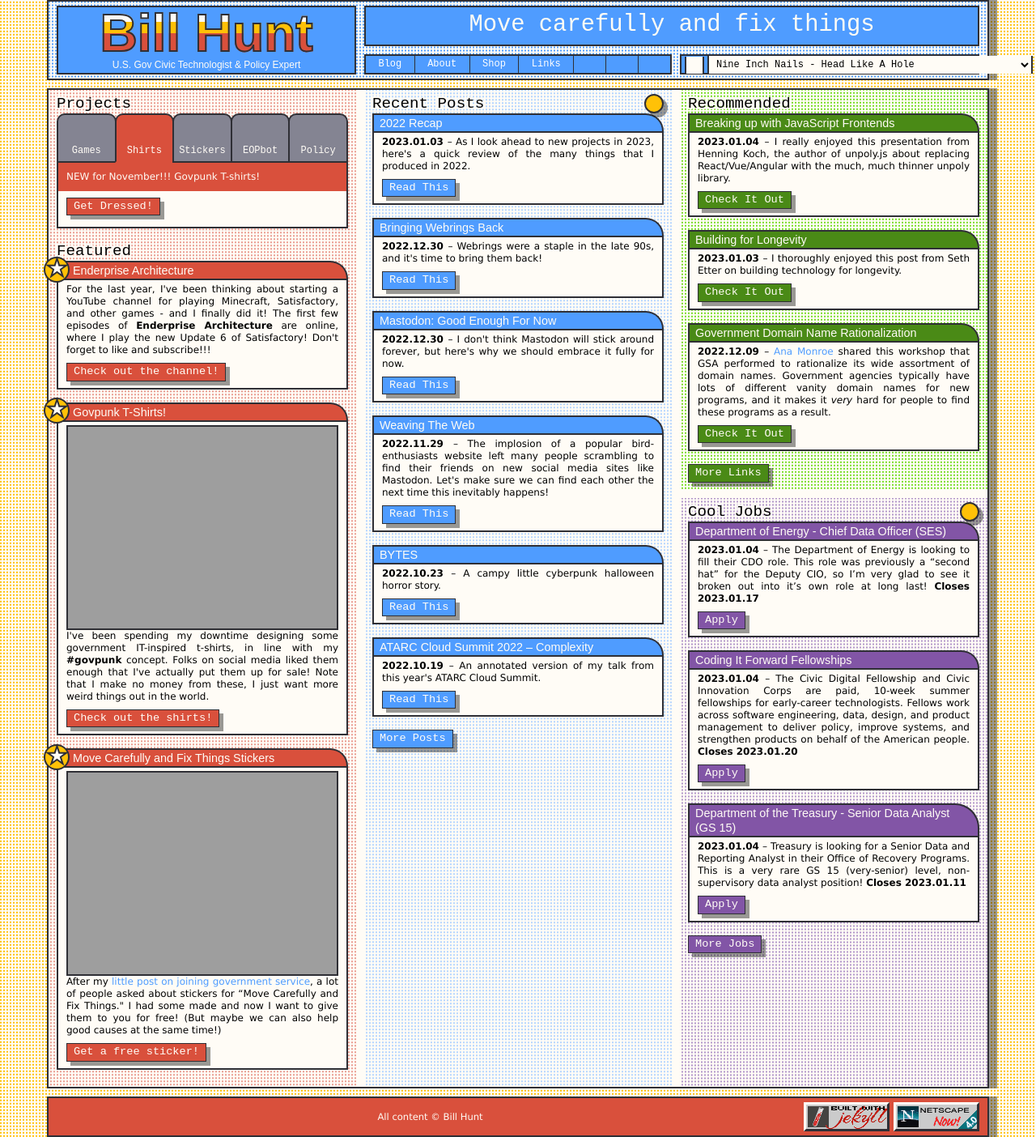
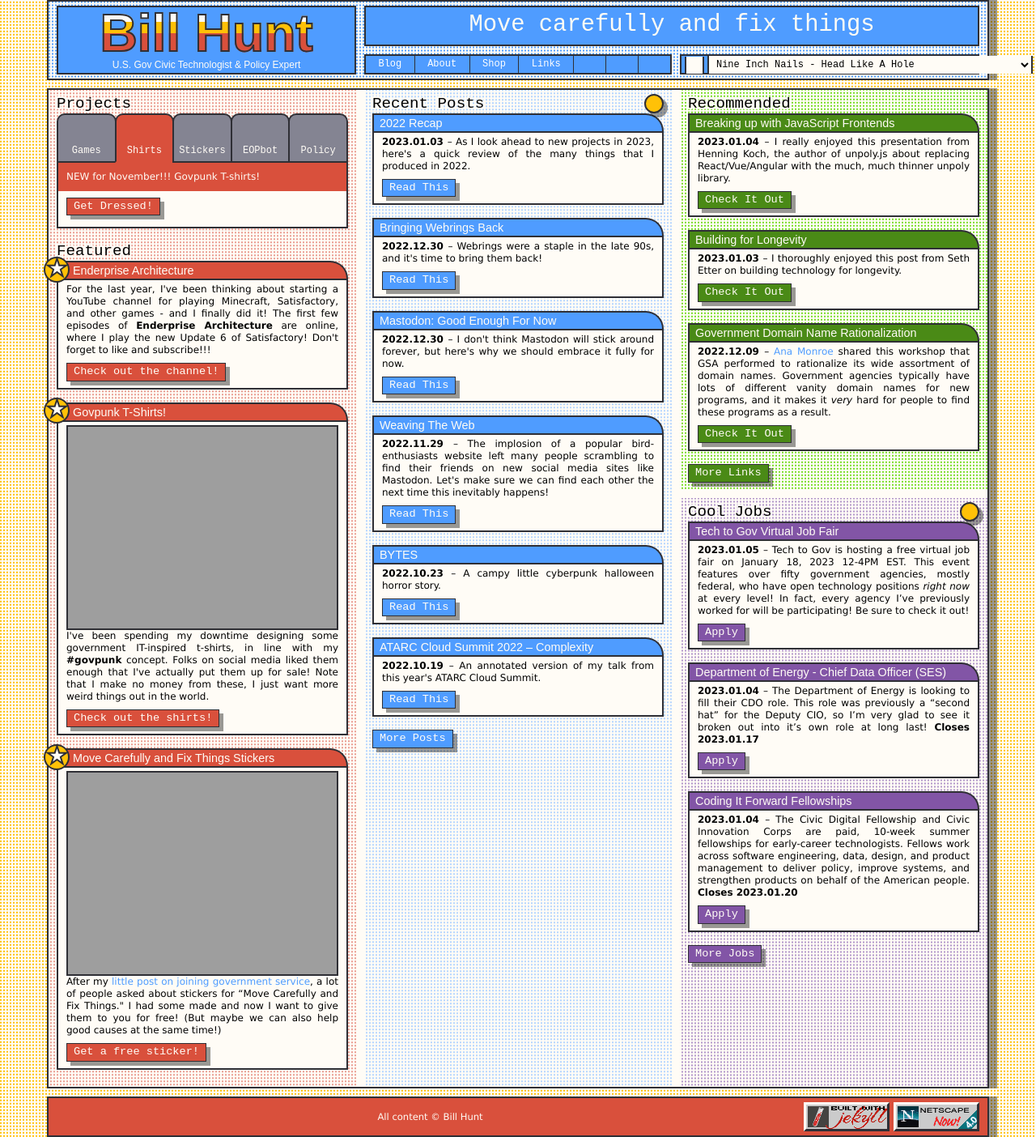
Before and after one commit to krusynth/billhunt.dev, a Jekyll site: the page built from index.md, in a window 1280 px wide. Shown: the whole page at 81% size. Built offline with Jekyll 4.4.1, drawn with Linux system fonts in a browser that asks for light colours; some web fonts are replaced.

Commit message:
Update jobs.

```diff
--- a/_data/jobs.yml
+++ b/_data/jobs.yml
@@ -1,3 +1,10 @@
+- title: Tech to Gov Virtual Job Fair
+  url: https://www.techtogov.org/events/jan-18-2023-opportunity-fair
+  date: 2023-01-05
+  closes:
+  action: Sign Up
+  content: Tech to Gov is hosting a free virtual job fair on January 18, 2023 12-4PM EST. This event features over fifty government agencies, mostly federal, who have open technology positions *right now* at every level! In fact, every agency I've previously worked for will be participating! Be sure to check it out!
+
 - title: Department of Energy - Chief Data Officer (SES)
   url: https://www.usajobs.gov/job/697603200
   date: 2023-01-04
```
